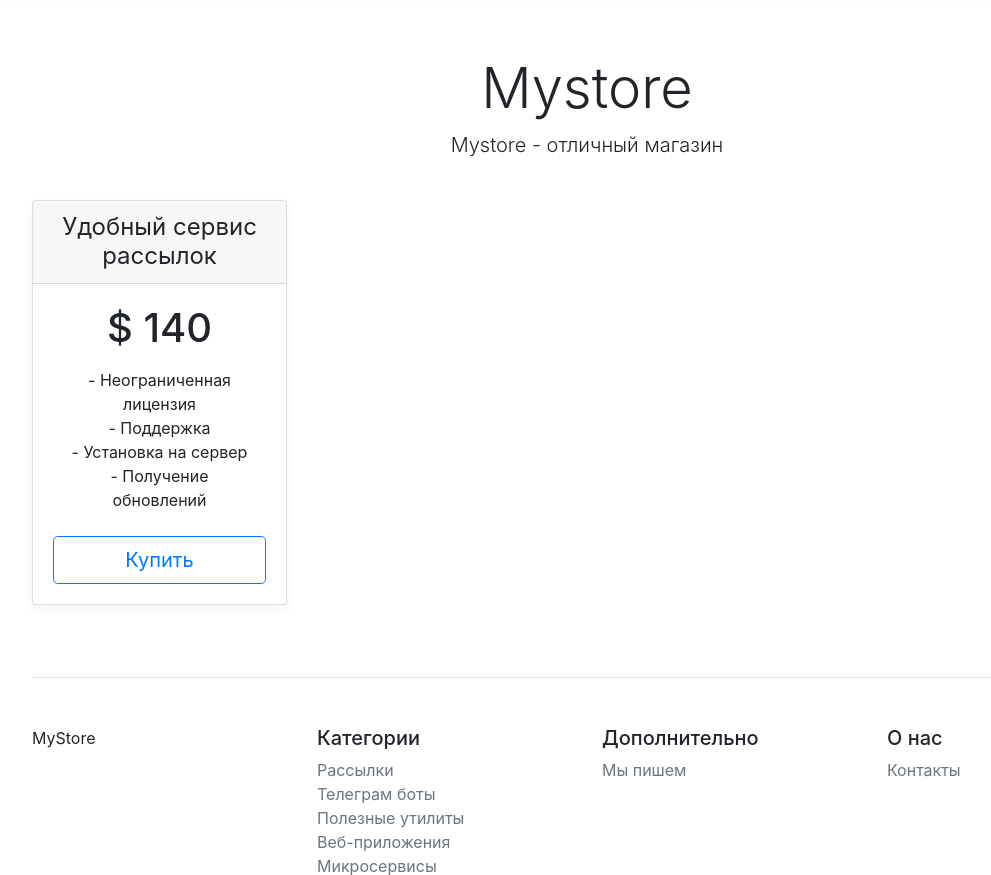
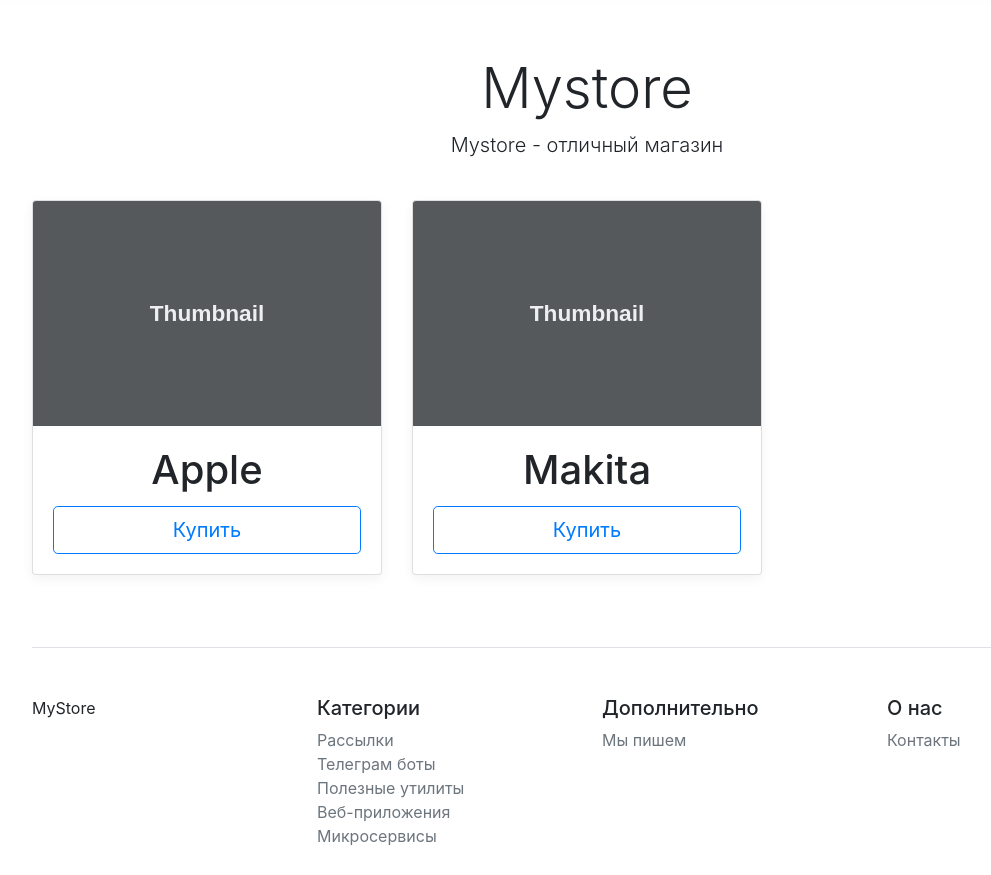
Before and after one commit to Max9222/online_store, a Django app: page / in a window 1280 px wide. Shown: the part 140-1015 px from the top of the page, without its empty margins (53-1044 px from the left). Run offline with Django 3.2, Linux system fonts and the light colour scheme; data comes from the database, SQL or seed files in the repository; some libraries are stand-ins or nearby versions.

Commit message:
New info

```diff
--- a/catalog/templates/catalog/index.html
+++ b/catalog/templates/catalog/index.html
@@ -8,25 +8,21 @@
 </div>
 
 <div class="container">
+    <div class="row text-center">
+        {% for object in object_list %}
+        <div class="col-md-4">
+            <div class="card mb-4 box-shadow">
+                <img class="card-img-top"
+                     data-src="holder.js/100px225?theme=thumb&bg=55595c&fg=eceeef&text=Thumbnail"
+                     alt="Card image cap">
+                <div class="card-body">
+                    <h1 class="card-title pricing-card-title">{{ object.name }}</h1>
+                    <button type="button" class="btn btn-lg btn-block btn-outline-primary">Купить</button>
 
-    <div class="row text-center">
-        <div class="col-3">
-            <div class="card mb-4 box-shadow">
-                <div class="card-header">
-                    <h4 class="my-0 font-weight-normal">Удобный сервис рассылок</h4>
-                </div>
-                <div class="card-body">
-                    <h1 class="card-title pricing-card-title">$ 140</h1>
-                    <ul class="list-unstyled mt-3 mb-4 text-start m-3">
-                        <li>- Неограниченная лицензия</li>
-                        <li>- Поддержка</li>
-                        <li>- Установка на сервер</li>
-                        <li>- Получение обновлений</li>
-                    </ul>
-                    <button type="button" class="btn btn-lg btn-block btn-outline-primary">Купить</button>
                 </div>
             </div>
         </div>
+        {% endfor %}
     </div>
 
     <footer class="pt-4 my-md-5 pt-md-5 border-top">
@@ -59,4 +55,4 @@
             </div>
         </div>
     </footer>
-{% endblock %}
+    {% endblock %}
--- a/catalog/urls.py
+++ b/catalog/urls.py
@@ -1,12 +1,12 @@
 
 from django.urls import path
 from catalog.apps import CatalogConfig
-from catalog.views import index, contact, product
+from catalog.views import contact, product, IndexListView
 
 app_name = CatalogConfig.name
 
 urlpatterns = [
-    path('', index, name='index'),
+    path('', IndexListView.as_view(), name='index'),
     path('contact/', contact, name='contact'),
     path('product/', product, name='product')
 ]
--- a/catalog/views.py
+++ b/catalog/views.py
@@ -1,16 +1,23 @@
 from django.shortcuts import render
+from django.views.generic import ListView, DetailView
 
 from catalog.models import Product
 
 
-def index(request):
-    if request.method == 'POST':
-        print(**request.POST)
+class IndexListView(ListView):
+    model = Product
+    template_name = 'catalog/index.html'
 
-    context = {
-        'title': 'Главная'
-    }
-    return render(request, 'catalog/index.html', context)
+
+# def index(request):
+#     if request.method == 'POST':
+#         print(**request.POST)
+#
+#     context = {
+#         'object_list': Product.objects.all(),
+#         'title': 'Главная'
+#     }
+#     return render(request, 'catalog/index.html', context)
 
 
 def contact(request):
@@ -26,9 +33,12 @@
     return render(request, 'catalog/contact.html', context)
 
 
+# class ProductDetailView(DetailView):
+#     model = Product
+#     template_name = 'catalog/product.html'
 def product(request):
     product_list = Product.objects.all()
-    print(product_list)
+
     context = {
         'object_list': product_list,
         'title': 'Продукт'
```
